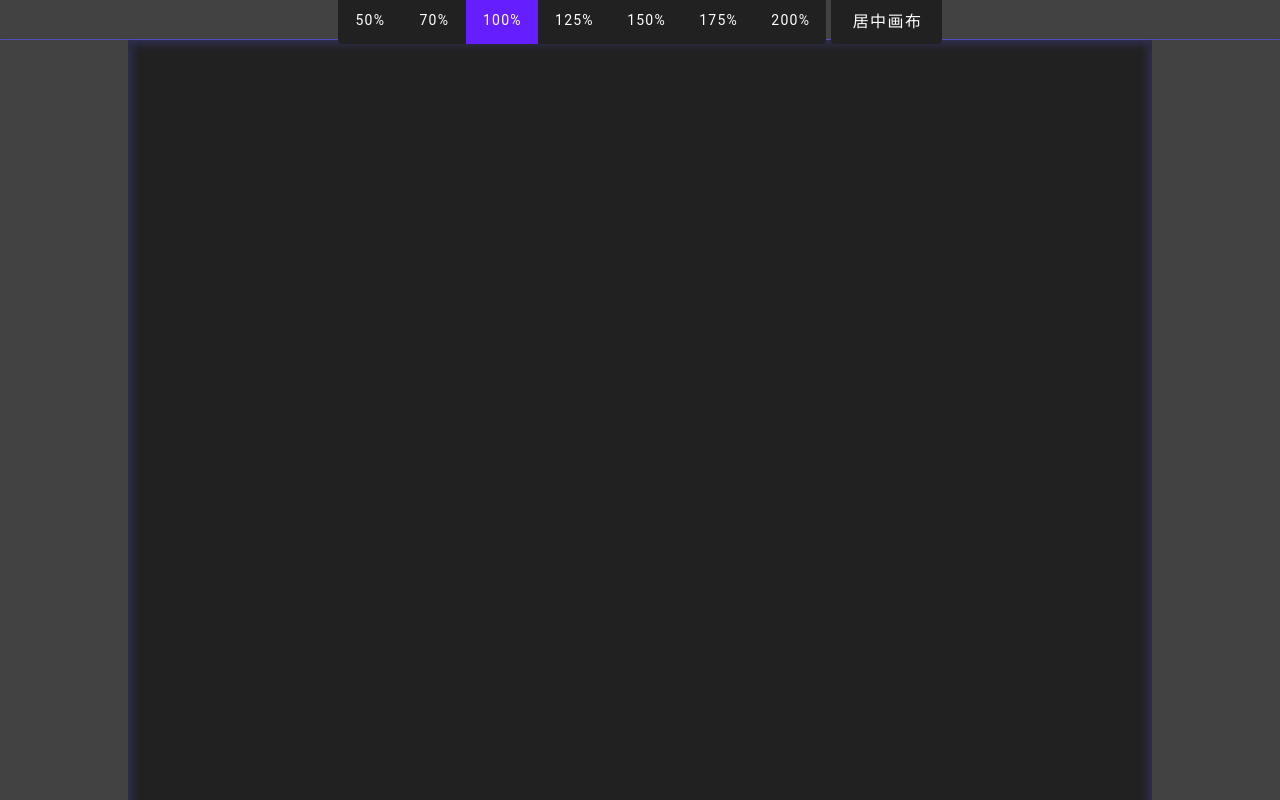
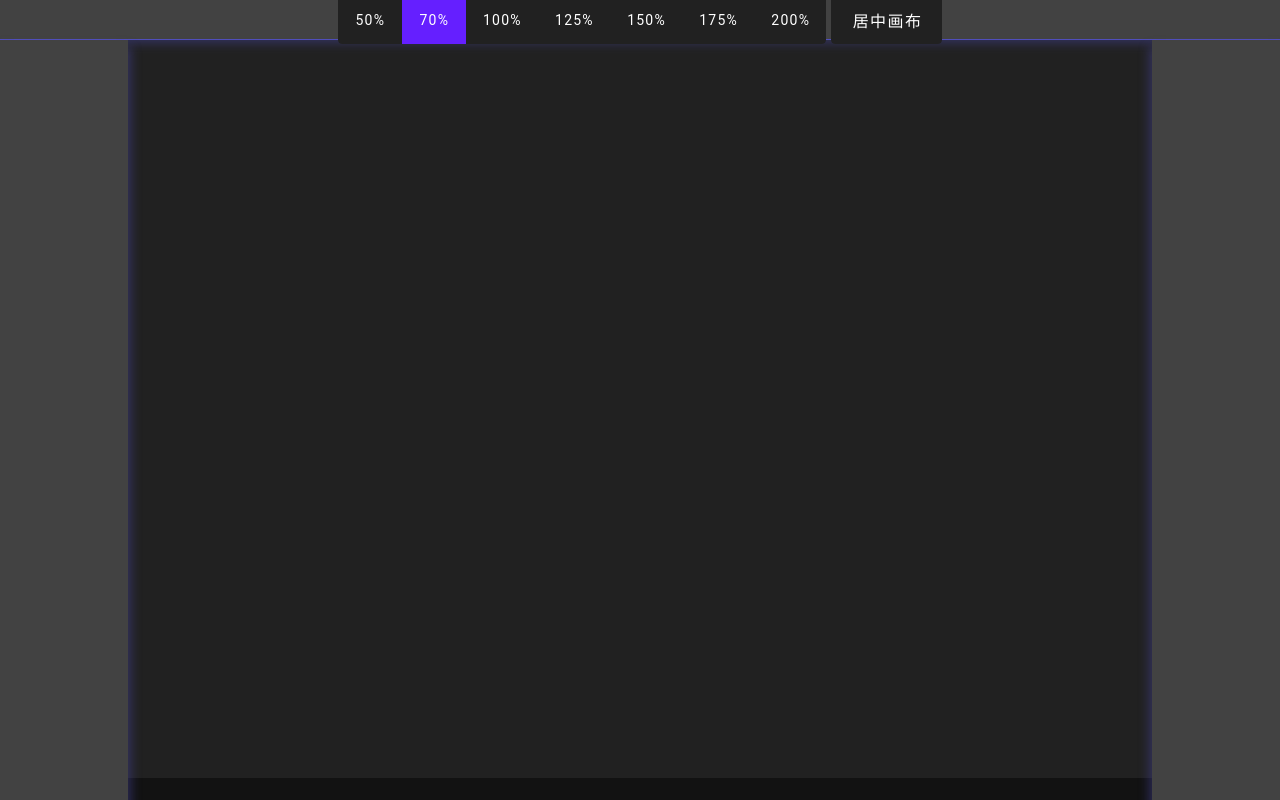
Before and after one commit to Mapotato-Ma/web-editor, a Vue app: page / in a window 1280 px wide. Built offline with nearby package versions, Linux system fonts and the light colour scheme.

Commit message:
feat:添加注释

```diff
--- a/package.json
+++ b/package.json
@@ -3,7 +3,7 @@
   "version": "0.0.0",
   "private": true,
   "scripts": {
-    "dev": "vite",
+    "dev": "vite --open --host",
     "build": "run-p build-only",
     "preview": "vite preview",
     "build-only": "vite build",
--- a/src/components/layout-components/draw-container/draw-container.vue
+++ b/src/components/layout-components/draw-container/draw-container.vue
@@ -18,13 +18,18 @@
 import { onMounted, ref } from 'vue';
 import { DrawContainerEventController } from './draw-event-controller';
 import { useDrawContainerStore } from '@/stores';
+// 画布容器
 const drawContainer = ref<HTMLElement>();
+// 画布store
 const drawContainerStore = useDrawContainerStore();
+// 画布事件管理器实例
 const drawContainerEventControllerInstance = ref<DrawContainerEventController>();
 onMounted(() => {
+  // 创建画布事件管理器实例
   drawContainerEventControllerInstance.value = new DrawContainerEventController(
     drawContainer.value!
   );
+  // 居中画布
   drawContainerStore.centeredDrawContainer();
 });
 </script>
--- a/src/components/layout-components/tool-bar/tool-bar.vue
+++ b/src/components/layout-components/tool-bar/tool-bar.vue
@@ -28,6 +28,7 @@
 <script lang="ts" setup>
 import { useDrawContainerStore } from '@/stores';
 import { clearFocusStatus } from '@/utils';
+// 画布store
 const drawContainerStore = useDrawContainerStore();
 const selectZoom = (zoom: number) => {
   clearFocusStatus();
--- a/src/main.ts
+++ b/src/main.ts
@@ -9,23 +9,23 @@ import router from './router';
 // Vuetify
 import 'vuetify/styles';
 import { createVuetify } from 'vuetify';
-import * as components from 'vuetify/components';
-import * as directives from 'vuetify/directives';
-import { aliases, mdi } from 'vuetify/iconsets/mdi';
-import '@mdi/font/css/materialdesignicons.css' // Ensure you are using css-loader
+import { VBtnGroup, VBtn } from 'vuetify/components';
+// import * as directives from 'vuetify/directives';
+// import { aliases, mdi } from 'vuetify/iconsets/mdi';
+import '@mdi/font/css/materialdesignicons.css'; // Ensure you are using css-loader
 const vuetify = createVuetify({
-  icons: {
-    defaultSet: 'mdi',
-    aliases,
-    sets: {
-      mdi
-    }
-  },
+  // icons: {
+  //   defaultSet: 'mdi',
+  //   aliases,
+  //   sets: {
+  //     mdi
+  //   }
+  // },
   theme: {
     defaultTheme: 'dark'
   },
-  components,
-  directives
+  components: { VBtnGroup, VBtn },
+  directives: {}
 });
 
 const app = createApp(App);
--- a/src/stores/draw-container-store/index.ts
+++ b/src/stores/draw-container-store/index.ts
@@ -5,38 +5,72 @@ import { defineStore } from 'pinia';
  * 画布数据Store
  */
 export const useDrawContainerStore = defineStore('drawContainerStore', () => {
-  const width = ref(1920);
-  const height = ref(1080);
-  const top = ref(0);
-  const left = ref(0);
+  // 宽高
+  const [width, height] = [ref(1920), ref(1080)];
+  // 宽高包装样式
+  const [widthWithPx, heightWithPx] = [
+    computed(() => `${width.value}px`),
+    computed(() => `${height.value}px`)
+  ];
+  // 偏移量
+  const [top, left] = [ref(0), ref(0)];
+  // 偏移量包装样式
+  const [topWithPx, leftWithPx] = [
+    computed(() => `${top.value}px`),
+    computed(() => `${left.value}px`)
+  ];
+  // 缩放
   const scale = ref(1);
+  // 缩放包装样式
+  const transform = computed(() => `scale(${scale.value})`);
+  // 缩放百分比
   const scaleRelatedZoom = computed(() => Math.round(scale.value * 100));
+  // 缩放百分比可选项
+  const zoomOptions = [50, 70, 100, 125, 150, 175, 200];
+  // 鼠标手势
   const cursor = ref<'default' | 'grab' | 'grabbing'>('default');
-  const zoomOptions = [50, 70, 100, 125, 150, 175, 200];
-  const topWithPx = computed(() => `${top.value}px`);
-  const leftWithPx = computed(() => `${left.value}px`);
-  const widthWithPx = computed(() => `${width.value}px`);
-  const heightWithPx = computed(() => `${height.value}px`);
-  const transform = computed(() => `scale(${scale.value})`);
-  const centerStatus = ref(true);
 
+  /**
+   * @description 设置缩放
+   * @author Mapotato
+   * @date 31/08/2023
+   * @param {number} value
+   */
   const setScale = (value: number) => {
     scale.value = value;
   };
 
+  /**
+   * @description 设置位置
+   * @author Mapotato
+   * @date 31/08/2023
+   * @param {number[]} [x, y]
+   */
   const setPosition = ([x, y]: number[]) => ((left.value = x), (top.value = y));
 
+  /**
+   * @description 居中画布
+   * @author Mapotato
+   * @date 31/08/2023
+   */
   const centeredDrawContainer = () => {
     const { clientWidth, clientHeight } = document.body;
     const { clientWidth: drawContainerWidth, clientHeight: drawContainerHeight } =
       document.getElementById('drawContainer')!;
-    top.value = (clientHeight - drawContainerHeight) / 2;
-    left.value = (clientWidth - drawContainerWidth) / 2;
-    scale.value = 1;
+    // 设置画布位置
+    (top.value = (clientHeight - drawContainerHeight) / 2),
+      (left.value = (clientWidth - drawContainerWidth) / 2);
+    // 设置画布缩放
+    if (clientWidth <= 1920) {
+      // 1920*1080
+      scale.value = 0.7;
+    } else {
+      // 2k/4k
+      scale.value = 1;
+    }
   };
 
   return {
-    centerStatus,
     width,
     height,
     widthWithPx,
--- a/src/utils/index.ts
+++ b/src/utils/index.ts
@@ -1 +1,5 @@
+/**
+ * 清空页面焦点状态
+ * @returns
+ */
 export const clearFocusStatus = () => (<HTMLInputElement>document.activeElement)?.blur();
```
Also changed, not shown: src/components/layout-components/draw-container/draw-event-controller.ts (+27 -0 lines).
